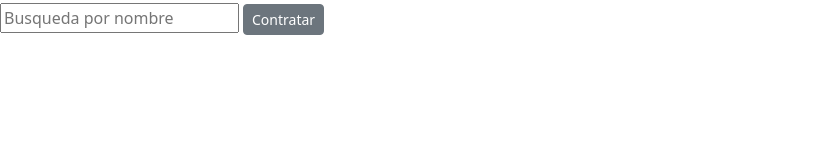
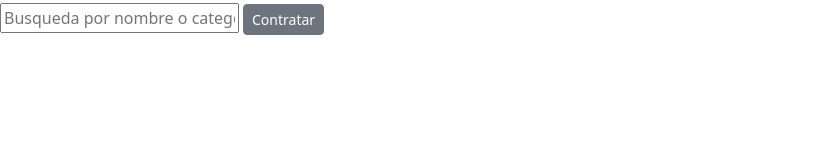
Before and after one commit to celiacueria/Cartoon-Voices-Marketplace, a React (Create React App) app: page / in a window 1280 px wide. Shown: the top 160 px of the page, without its empty margins (0-831 px from the left). Built offline with nearby package versions, Linux system fonts and the light colour scheme; no server answers.

Commit message:
search by name or category

```diff
--- a/src/Components/Seeker/Seeker.jsx
+++ b/src/Components/Seeker/Seeker.jsx
@@ -9,7 +9,7 @@ function Seeker() {
     //solo para prueba de funcion, se debe implementar luego nuestra api
 
     const api = async()=>{
-        await axios.get("https://jsonplaceholder.typicode.com/users")
+        await axios.get("http://localhost:8080/voices")
         .then(response=>{
             setActors(response.data);
             setActorsTable(response.data);
@@ -20,7 +20,8 @@ function Seeker() {
 
     function filter(search){
         var result=actorsTable.filter((actor)=>{
-            if(actor.name.toString().toLowerCase().includes(search.toLowerCase())){
+            if(actor.name.toString().toLowerCase().includes(search.toLowerCase())
+            ||actor.category.toString().toLowerCase().includes(search.toLowerCase())){
                 return actor
             }
         });
@@ -40,7 +41,7 @@ useEffect(()=>{
 },[])
     return (
         <div>
-            <input class="seeker-input" value={search} placeholder="Busqueda por nombre" onChange={searching}/>
+            <input class="seeker-input" value={search} placeholder="Busqueda por nombre o categoria" onChange={searching}/>
             <button type="button" class="btn btn-secondary btn-sm m-1">Contratar</button>
         </div>
     )
```
